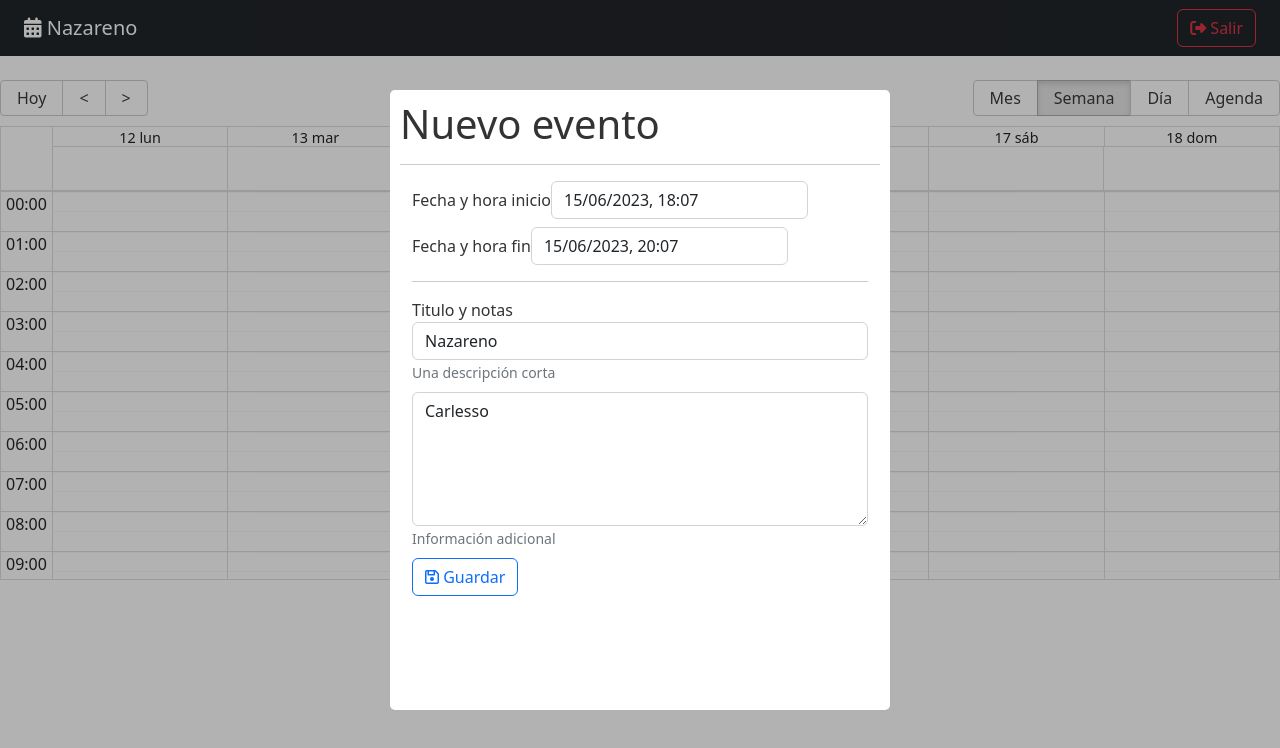
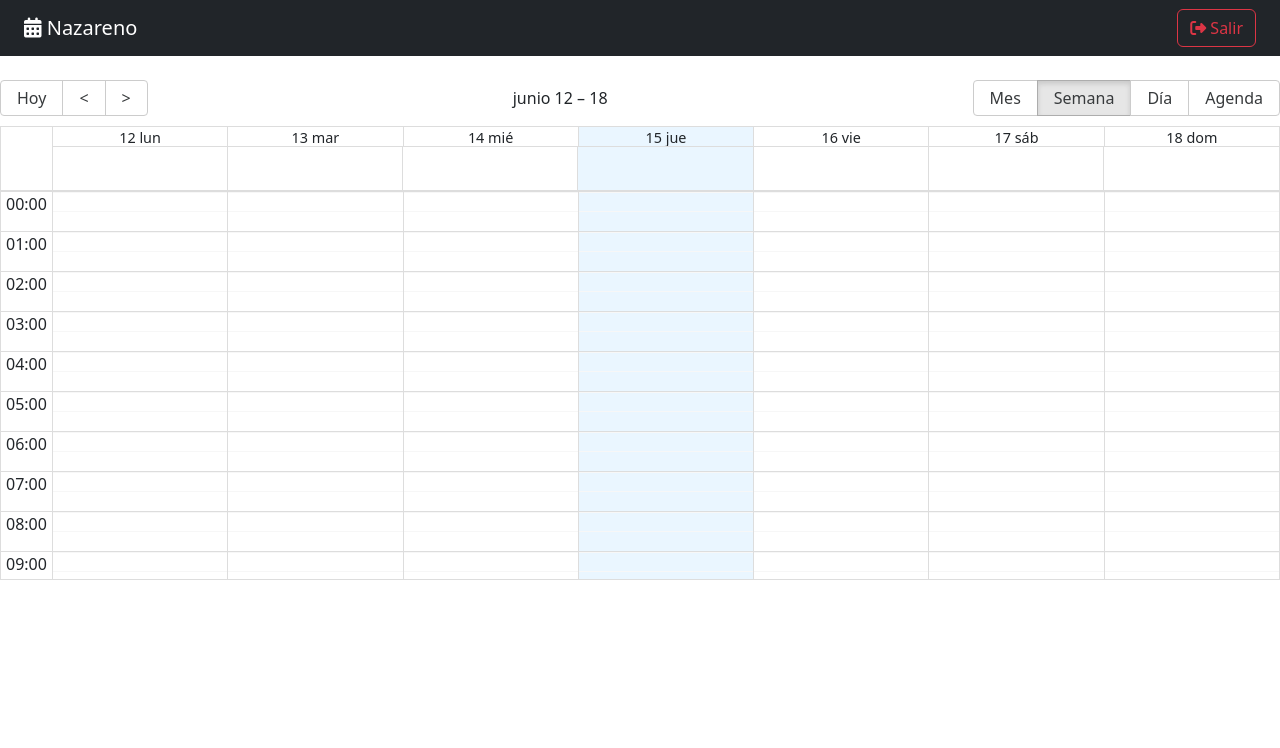
Before and after one commit to NazarenoCarlesso/calendar-app, a React (Vite) app: page /calendar in a window 1280 px wide. Shown: the top 748 px of the page. Built offline with nearby package versions, Linux system fonts and the light colour scheme.

Commit message:
redux toolkit ui and calendar slices

```diff
--- a/package.json
+++ b/package.json
@@ -10,6 +10,7 @@
     "preview": "vite preview"
   },
   "dependencies": {
+    "@reduxjs/toolkit": "^1.9.5",
     "date-fns": "^2.30.0",
     "localforage": "^1.10.0",
     "match-sorter": "^6.3.1",
@@ -18,8 +19,11 @@
     "react-datepicker": "^4.13.0",
     "react-dom": "^18.2.0",
     "react-modal": "^3.16.1",
+    "react-redux": "^8.1.0",
     "react-router-dom": "^6.13.0",
-    "sort-by": "^1.2.0"
+    "redux-thunk": "^2.4.2",
+    "sort-by": "^1.2.0",
+    "sweetalert2": "^11.7.12"
   },
   "devDependencies": {
     "@types/react": "^18.0.37",
--- a/src/CalendarApp.jsx
+++ b/src/CalendarApp.jsx
@@ -1,11 +1,13 @@
 import { Outlet } from 'react-router-dom'
 import { Navbar } from './calendar/components/NavBar'
+import { Provider } from 'react-redux'
+import { store } from './store/store'
 
 export const CalendarApp = () => {
   return (
-    <div>
+    <Provider store={store}>
       <Navbar />
       <Outlet />
-    </div>
+    </Provider>
   )
 }
--- a/src/calendar/components/CalendarModal.jsx
+++ b/src/calendar/components/CalendarModal.jsx
@@ -1,10 +1,14 @@
-import { useState } from 'react';
+import { useEffect, useMemo, useState } from 'react';
 import Modal from 'react-modal';
 import DatePicker, { registerLocale } from 'react-datepicker'
 import 'react-datepicker/dist/react-datepicker.css'
-import { addHours } from 'date-fns';
+import { addHours, differenceInSeconds } from 'date-fns';
+import Swal from 'sweetalert2';
+import 'sweetalert2/dist/sweetalert2.min.css'
 // DatePicker es-ES
 import es from 'date-fns/locale/es';
+import { useUiStore } from '../../hooks/useUiStore';
+import { useCalendarStore } from '../../hooks/useCalendarStore';
 registerLocale('es', es)
 
 const customStyles = {
@@ -21,19 +25,29 @@
 Modal.setAppElement('#root');
 
 export const CalendarModal = () => {
-  const [isOpen, setIsOpen] = useState(true)
+  const { isDateModalOpen, closeDateModal } = useUiStore()
+  const { activeEvent } = useCalendarStore()
+
+  const [formSubmitted, setFormSubmitted] = useState(false)
 
   const [formValues, setFormValues] = useState({
-    title: 'Nazareno',
-    notes: 'Carlesso',
+    title: '',
+    notes: '',
     start: new Date(),
     end: addHours(new Date(), 2)
   })
 
-  const onCloseModal = () => {
-    // console.log('cerrando modal...')
-    setIsOpen(false)
-  }
+  const titleClass = useMemo(() => {
+    if (!formSubmitted) return null
+    if (formValues.title.length > 0) return 'is-valid'
+    else return 'is-invalid'
+  }, [formValues.title, formSubmitted])
+
+  useEffect(() => {
+    if (activeEvent !== null) {
+      setFormValues({ ...activeEvent })
+    }
+  }, [activeEvent])
 
   const onInputChange = ({ target }) => {
     const { name, value } = target
@@ -44,10 +58,28 @@
     setFormValues({ ...formValues, [changing]: event })
   }
 
+  const onSubmit = (event) => {
+    event.preventDefault()
+    setFormSubmitted(true)
+    // se intentó postear el formulario
+    const difference = differenceInSeconds(formValues.end, formValues.start)
+    // console.log(difference)
+    if (isNaN(difference) || difference <= 0) {
+      Swal.fire('Fechas incorrectas', 'Revisar las fechas ingresadas', 'error')
+      return console.log('Error en fechas')
+    }
+    // console.log(formValues)
+    if (formValues.title.length === 0) {
+      return console.log('Formulario incompleto')
+    }
+    // Cerrar modal
+    closeDateModal()
+  }
+
   return (
     <Modal
-      isOpen={isOpen}
-      onRequestClose={onCloseModal}
+      isOpen={isDateModalOpen}
+      onRequestClose={closeDateModal}
       style={customStyles}
       className='modal'
       overlayClassName='modal-fondo'
@@ -55,7 +87,7 @@
     >
       <h1> Nuevo evento </h1>
       <hr />
-      <form className="container">
+      <form className="container" onSubmit={onSubmit}>
         <div className="form-group mb-2">
           <label>Fecha y hora inicio</label>
           <DatePicker
@@ -87,7 +119,7 @@
           <label>Titulo y notas</label>
           <input
             type="text"
-            className="form-control"
+            className={`form-control ${titleClass}`}
             placeholder="Título del evento"
             name="title"
             autoComplete="off"
--- a/src/calendar/pages/CalendarPage.jsx
+++ b/src/calendar/pages/CalendarPage.jsx
@@ -1,13 +1,17 @@
 import { Calendar } from 'react-big-calendar'
 import 'react-big-calendar/lib/css/react-big-calendar.css'
 import { localizer } from '../../helpers/calendarLocalizer'
-import { eventsMock } from '../../mocks/eventsMock'
 import { getMessagesES } from '../../helpers/getMessages'
 import { CalendarEvent } from '../components/CalendarEvent'
 import { useEffect, useState } from 'react'
 import { CalendarModal } from '../components/CalendarModal'
+import { useUiStore } from '../../hooks/useUiStore'
+import { useCalendarStore } from '../../hooks/useCalendarStore'
 
 export const CalendarPage = () => {
+  const { openDateModal } = useUiStore()
+  const { events, setActiveEvent } = useCalendarStore()
+
   const [lastView, setLastView] = useState(localStorage.getItem('lastView') || 'week')
 
   useEffect(() => {
@@ -28,12 +32,14 @@
     return { style }
   }
 
-  const onDoubleClick = (event) => {
-    console.log({ doubleClick: event })
+  const onDoubleClick = () => {
+    // console.log({ doubleClick: event })
+    openDateModal()
   }
 
   const onSelect = (event) => {
-    console.log({ selectEvent: event })
+    // console.log({ selectEvent: event })
+    setActiveEvent(event)
   }
 
   const onViewChange = (event) => {
@@ -47,7 +53,7 @@
         messages={getMessagesES()}
         culture='es-ES'
         localizer={localizer}
-        events={eventsMock}
+        events={events}
         defaultView={lastView}
         startAccessor='start'
         endAccessor='end'
--- /dev/null
+++ b/src/hooks/useCalendarStore.js
@@ -0,0 +1,20 @@
+import { useDispatch, useSelector } from 'react-redux'
+import { onSetActiveEvent } from '../store/calendar/calendarSlice'
+
+export const useCalendarStore = () => {
+  const dispatch = useDispatch()
+
+  const { events, activeEvent } = useSelector(state => state.calendar)
+
+  const setActiveEvent = (calendarEvent) => {
+    dispatch(onSetActiveEvent(calendarEvent))
+  }
+
+  return {
+    // Propiedades
+    events,
+    activeEvent,
+    // Métodos
+    setActiveEvent,
+  }
+}
--- /dev/null
+++ b/src/hooks/useUiStore.js
@@ -0,0 +1,20 @@
+import { useDispatch, useSelector } from 'react-redux'
+import { onCloseDateModal, onOpenDateModal } from '../store/ui/uiSlice'
+
+export const useUiStore = () => {
+  const dispatch = useDispatch()
+
+  const { isDateModalOpen } = useSelector(state => state.ui)
+
+  const openDateModal = () => dispatch(onOpenDateModal())
+
+  const closeDateModal = () => dispatch(onCloseDateModal())
+
+  return {
+    // Propiedades
+    isDateModalOpen,
+    // Métodos
+    openDateModal,
+    closeDateModal,
+  }
+}
--- a/src/mocks/eventsMock.js
+++ b/src/mocks/eventsMock.js
@@ -1,6 +1,7 @@
 import { addHours } from 'date-fns'
 
 export const eventsMock = [{
+  _id: new Date().getTime(),
   title: 'Cumpleaños del Jefe',
   notes: 'Hay que comprar el pastel',
   start: new Date(),
--- /dev/null
+++ b/src/store/calendar/calendarSlice.js
@@ -0,0 +1,18 @@
+import { createSlice } from '@reduxjs/toolkit'
+import { eventsMock } from '../../mocks/eventsMock'
+
+export const calendarSlice = createSlice({
+  name: 'calendar',
+  initialState: {
+    events: [...eventsMock],
+    activeEvent: null
+  },
+  reducers: {
+    onSetActiveEvent: (state, { payload }) => {
+      state.activeEvent = payload
+    }
+  }
+});
+
+// Action creators are generated for each case reducer function
+export const { onSetActiveEvent } = calendarSlice.actions;
--- /dev/null
+++ b/src/store/store.js
@@ -0,0 +1,10 @@
+import { configureStore } from '@reduxjs/toolkit'
+import { uiSlice } from './ui/uiSlice'
+import { calendarSlice } from './calendar/calendarSlice'
+
+export const store = configureStore({
+  reducer: {
+    ui: uiSlice.reducer,
+    calendar: calendarSlice.reducer,
+  }
+})
--- /dev/null
+++ b/src/store/ui/uiSlice.js
@@ -0,0 +1,19 @@
+import { createSlice } from '@reduxjs/toolkit'
+
+export const uiSlice = createSlice({
+  name: 'ui',
+  initialState: {
+    isDateModalOpen: false
+  },
+  reducers: {
+    onOpenDateModal: (state) => {
+      state.isDateModalOpen = true;
+    },
+    onCloseDateModal: (state) => {
+      state.isDateModalOpen = false;
+    },
+  }
+});
+
+// Action creators are generated for each case reducer function
+export const { onOpenDateModal, onCloseDateModal } = uiSlice.actions;
```
Also changed, not shown: 1 other file (tests, documents, lock files or other folders).
